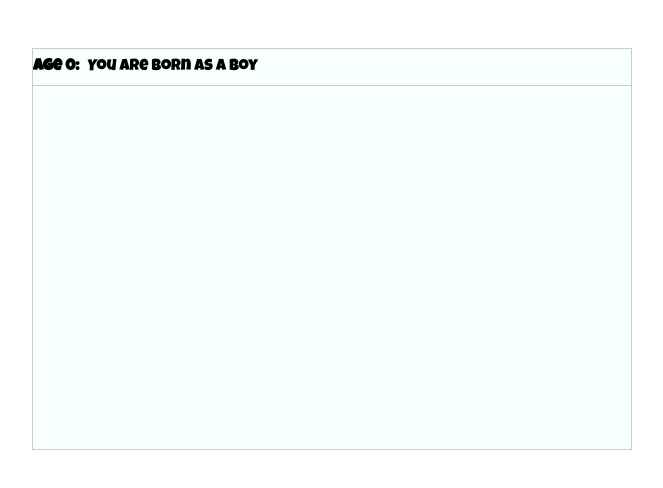
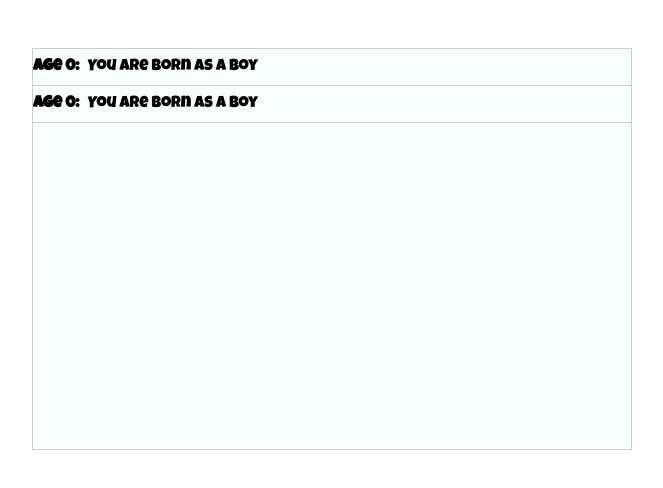
Before and after one commit to NemoGW/new-life-simulator, a React (Create React App) app: page /game in a window 1280 px wide. Shown: the top 488 px of the page, without its empty margins (308-971 px from the left). Built offline with nearby package versions, Linux system fonts and the light colour scheme; a web font is replaced by a local one.

Commit message:
Fixed bug for now shows age 0

```diff
--- a/src/components/Pages/MainGame.js
+++ b/src/components/Pages/MainGame.js
@@ -178,10 +178,10 @@ function MainGame() {
     //Bug rendered twice for the first time
     <div className="main-border">
       {showResult ? (
-        <ResultPage livedAge={age} />
+        <ResultPage />
       ) : (
         <div onClick={advanceAge} className="game-border">
-          {pastEvents.slice(1).map((e, i) => (
+          {pastEvents.map((e, i) => (
             <div key={i} className="age-event" ref={eventsEndRef}>
               <span className="age">Age {e.age}: </span>
               <span className="event-description">
```
